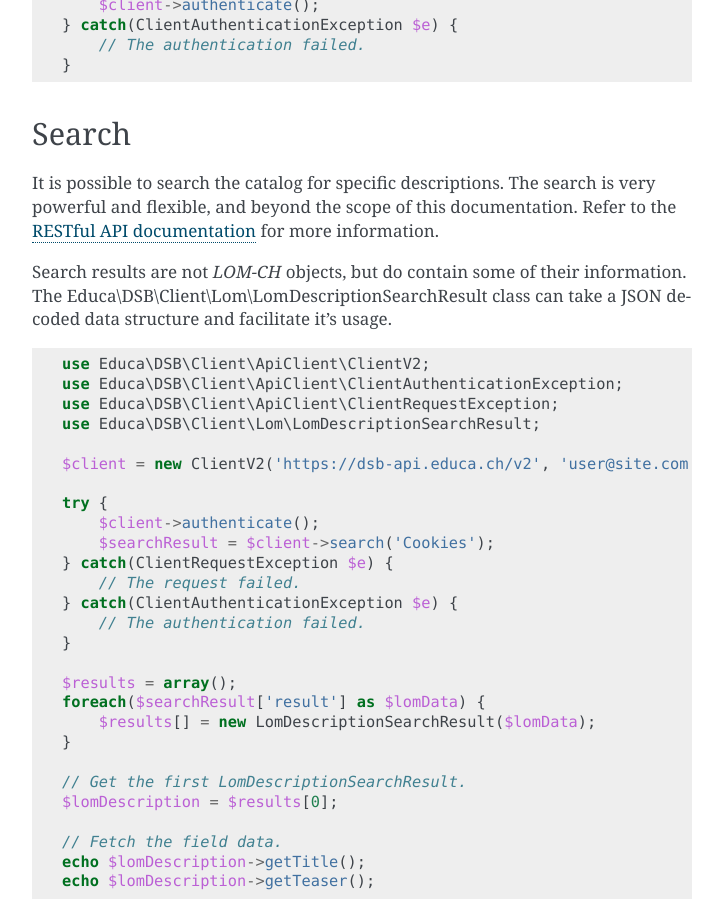
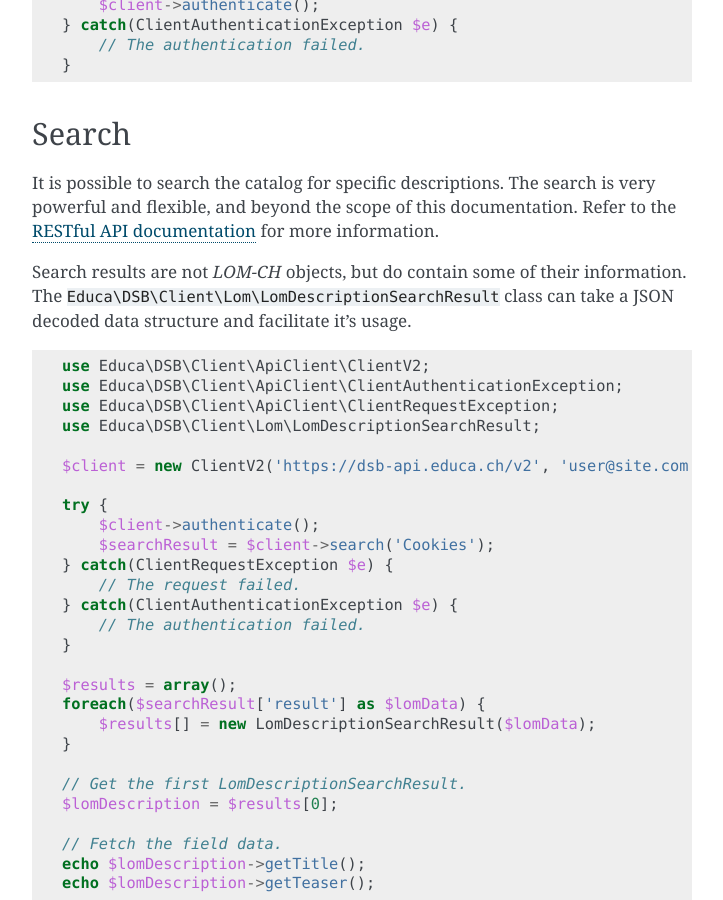
Before and after one commit to educach/dsb-client, a Sphinx documentation site: the page built from docs/quickstart.rst, in a window 1280 px wide and 900 px high, scrolled down 716 px. Shown: the whole window, without its empty margins (388-1111 px from the left). Built offline with Sphinx 7.4.7, drawn with Linux system fonts in a browser that asks for light colours; some of the changed text lies outside the part shown.

```diff
--- a/docs/quickstart.rst
+++ b/docs/quickstart.rst
@@ -32,7 +32,7 @@ Search
 
 It is possible to search the catalog for specific descriptions. The search is very powerful and flexible, and beyond the scope of this documentation. Refer to the `RESTful API documentation <https://dsb-api.educa.ch/latest/doc/#api-Search>`_ for more information.
 
-Search results are not *LOM-CH* objects, but do contain some of their information. The Educa\\DSB\\Client\\Lom\\LomDescriptionSearchResult class can take a JSON decoded data structure and facilitate it's usage.
+Search results are not *LOM-CH* objects, but do contain some of their information. The ``Educa\DSB\Client\Lom\LomDescriptionSearchResult`` class can take a JSON decoded data structure and facilitate it's usage.
 
 .. code-block:: php
 
@@ -105,7 +105,7 @@ Fields that contain data in multiple languages can be instructed to return the i
     // This will look for French first and fallback to English.
     echo $lomDescription->getDescription(['fr', 'en']);
 
-Not all fields have shortcut methods. For fields that the ``Educa\\DSB\\Client\\Lom\\LomDescriptionInterface`` interface does not define shortcuts for, you can use the ``getField()`` method. For nested fields, use a *dot* (``.``) notation:
+Not all fields have shortcut methods. For fields that the ``Educa\DSB\Client\Lom\LomDescriptionInterface`` interface does not define shortcuts for, you can use the ``getField()`` method. For nested fields, use a *dot* (``.``) notation:
 
 .. code-block:: php
 
```
